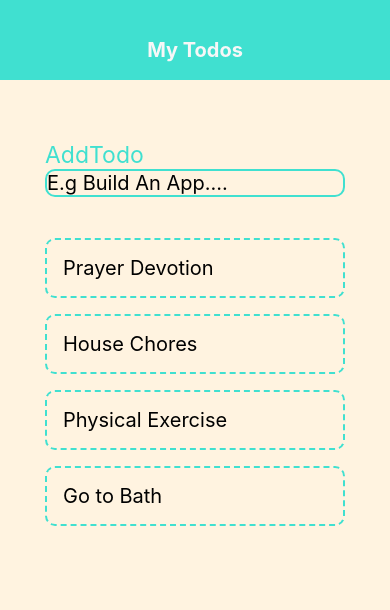
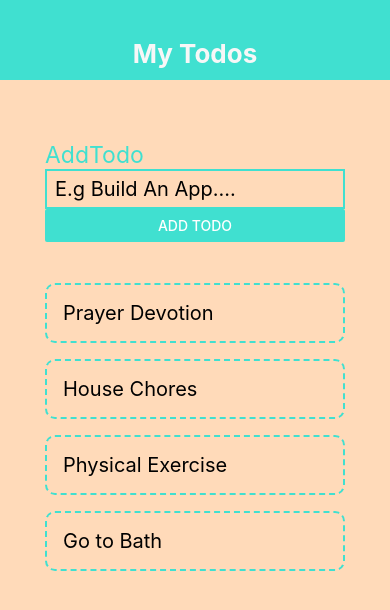
Before and after one commit to Paul-Nathan/Todos, a React Native app: screen / in a window 390 px wide. Shown: the top 610 px of the page. Built offline with nearby package versions, Linux system fonts and the light colour scheme.

Commit message:
Adding Todos to the previous Todo list Succesfully

```diff
--- a/App.js
+++ b/App.js
@@ -19,11 +19,21 @@ export default function App() {
   })
 
   }
+
+  const submitHandler =(text)=>{
+    setTodos((prevText)=>{
+      return[
+        {text:text, key:Math.random().toString()},
+        ...prevText
+      ]
+    })
+  }
+
 return (
     <View style={styles.container}>
       <Header/>
       <View style={styles.content}>
-        <AddTodo/>
+        <AddTodo submitHandler={submitHandler}/>
         <View style={styles.list}>
           <FlatList
            data={todos}
@@ -44,7 +54,7 @@ return (
 const styles = StyleSheet.create({
   container: {
     flex: 1,
-    backgroundColor: '#FFF3E0',
+    backgroundColor: '#FFDAB9',
   },
   content:{
     padding:45,
--- a/components/AddTodo.js
+++ b/components/AddTodo.js
@@ -1,8 +1,8 @@
 import React, {useState} from 'react'
-import{View, Text, StyleSheet, TextInput} from 'react-native';
+import{View, Text, StyleSheet, TextInput, Button} from 'react-native';
 
 
-export default function AddTodo() {
+export default function AddTodo({submitHandler}) {
     const [text, setText] = useState('')
 
    const changeHandler = (val) => {
@@ -17,8 +17,8 @@ export default function AddTodo() {
             placeholder='E.g Build An App....'
             onChangeText={(val)=>changeHandler(val)}
             />
-
         </View>
+        <Button onPress={()=> submitHandler(text)} title='Add Todo' color='#40E0D0'/>
     </View>
   )
 }
@@ -34,8 +34,9 @@ const styles = StyleSheet.create({
         borderColor:"#40E0D0",
         borderStyle: 'solid',
         borderWidth: 2,
-        borderRadius: 10,
-        fontSize:20
+        fontSize:20,
+        paddingHorizontal: 8,
+        paddingVertical:6
 
     }
 })
--- a/components/Header.js
+++ b/components/Header.js
@@ -18,7 +18,7 @@ const styles = StyleSheet.create({
     title:{
         textAlign:'center',
         color:'#F7F7F7',
-        fontSize:20,
+        fontSize:26,
         fontWeight:'bold'
     }
 
```
